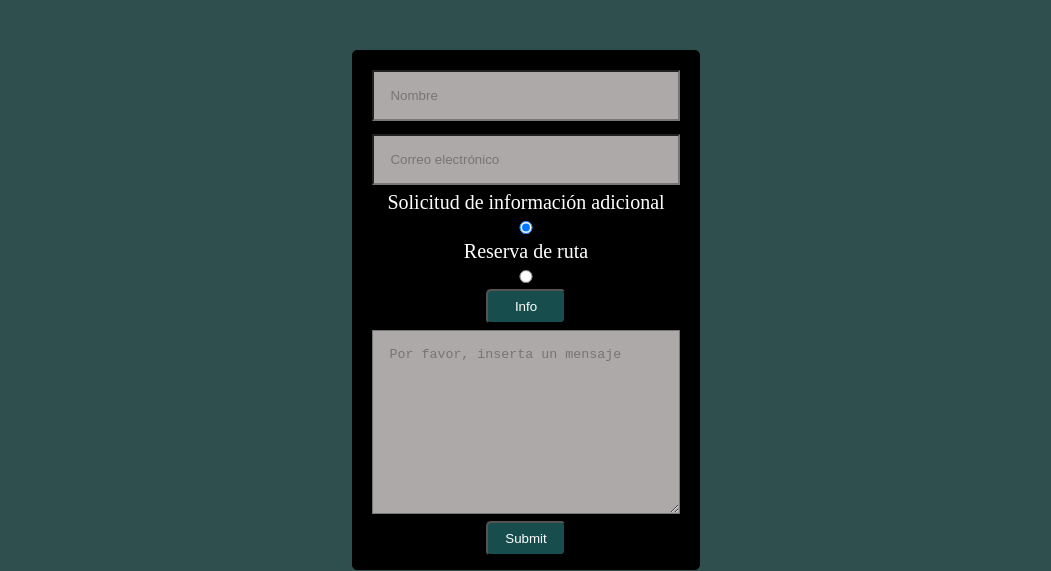
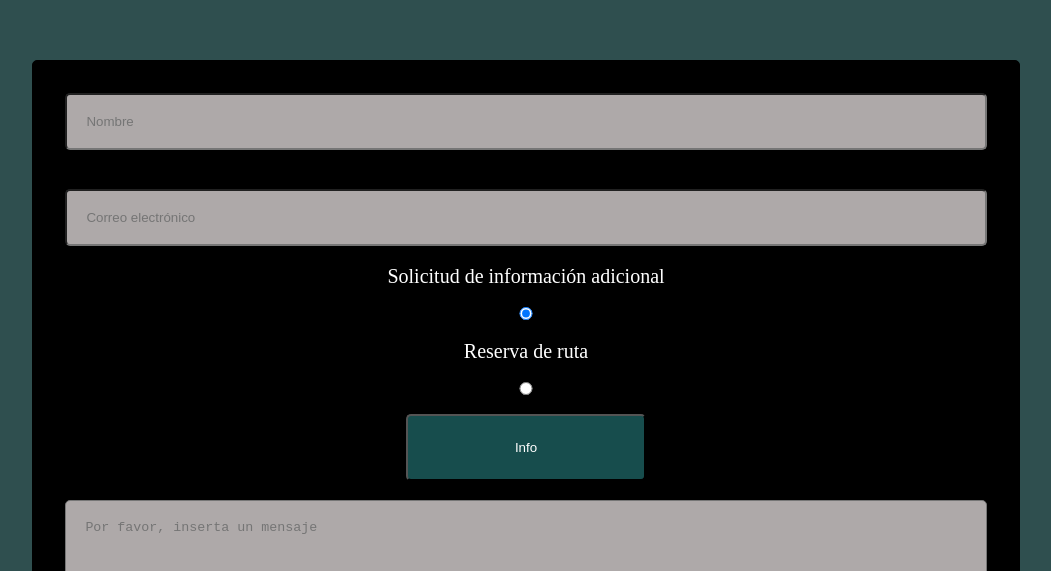
Before and after one commit to laurity/examen-tema5, a plain HTML site: page index.html in a window 1280 px wide. Shown: the part 229-800 px from the top of the page, without its empty margins (114-1165 px from the left). Drawn offline with Linux system fonts and the light colour scheme; a web font is replaced by a local one.

Commit message:
filtra errores

```diff
--- a/scripts/main.js
+++ b/scripts/main.js
@@ -4,7 +4,6 @@
  */
 
 const id = (id) => { return document.getElementById(id)}
-
 
 
 const validar = (e) =>{
@@ -28,7 +27,7 @@ const validar = (e) =>{
         mensajeError.forEach(function (error){
             let createLi = document.createElement("li")
             createLi.textContent = error
-            mensaje.appendChild(createLi)
+            id("errores").appendChild(createLi)
         })
     }
 }
--- a/styles/style.css
+++ b/styles/style.css
@@ -71,6 +71,7 @@
 }
 
 body {
+    font-family:Georgia, 'Times New Roman', Times, serif;
     background-color: darkslategrey;
 
 }
@@ -85,7 +86,7 @@ body {
     display: flex;
     flex-direction: column;
     border: 1px solid black;
-    width: 25%;
+    width: 75%;
     margin:5% 25%;
     padding: 1%;
     background-color: black;
@@ -107,9 +108,10 @@ span {
 }
 
 input, textarea{
-    padding: 5%;
+    padding: 2%;
     margin: 2%;
     background-color: rgb(174, 169, 169);
+    border-radius: 5px;
 }
 button, input[type="submit"]{
     background-color: rgb(23, 77, 77);
@@ -117,6 +119,7 @@ button, input[type="submit"]{
     margin: auto;
     border-radius: 5px;
     padding: 2.5%;
+    cursor: pointer;
 }
 
 li{
```
